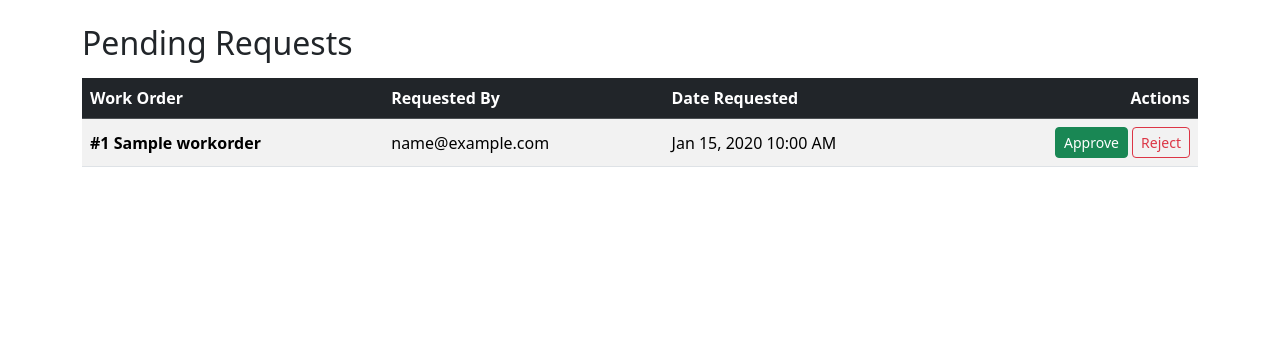
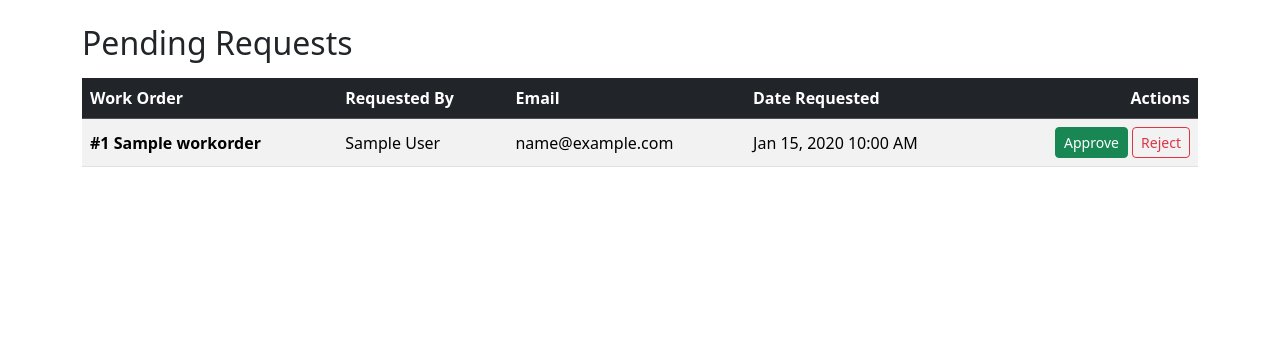
Before and after one commit to afolabiibrahimtech/FieldServiceApp, an ASP.NET Core app: page /WorkOrderRequest/Pending in a window 1280 px wide. Shown: the part 56-420 px from the top of the page. Run offline with ASP.NET Core 8, Linux system fonts and the light colour scheme; a user stored in the database is signed in; tables that the repository leaves empty hold one stand-in row (values such as "Sample post"); style sheets or scripts are compiled from the project's sources; some libraries are stand-ins or nearby versions.

Commit message:
pending requests show name and email of who asked

```diff
--- a/Views/WorkOrderRequest/Pending.cshtml
+++ b/Views/WorkOrderRequest/Pending.cshtml
@@ -11,6 +11,7 @@
             <tr>
                 <th>Work Order</th>
                 <th>Requested By</th>
+                <th>Email</th>
                 <th>Date Requested</th>
                 <th class="text-end">Actions</th>
             </tr>
@@ -20,6 +21,16 @@
             {
                 <tr>
                     <td class="fw-semibold">#@item.WorkOrderId @item.WorkOrder?.JobTitle</td>
+                    <td>
+                        @if (string.IsNullOrEmpty(item.Technician?.FullName))
+                        {
+                            <span class="text-muted">(no name yet)</span>
+                        }
+                        else
+                        {
+                            @item.Technician.FullName
+                        }
+                    </td>
                     <td>@(item.Technician?.Email ?? "Unknown")</td>
                     <td>@item.DateRequested.ToString("MMM dd, yyyy h:mm tt")</td>
                     <td class="text-end">
```
